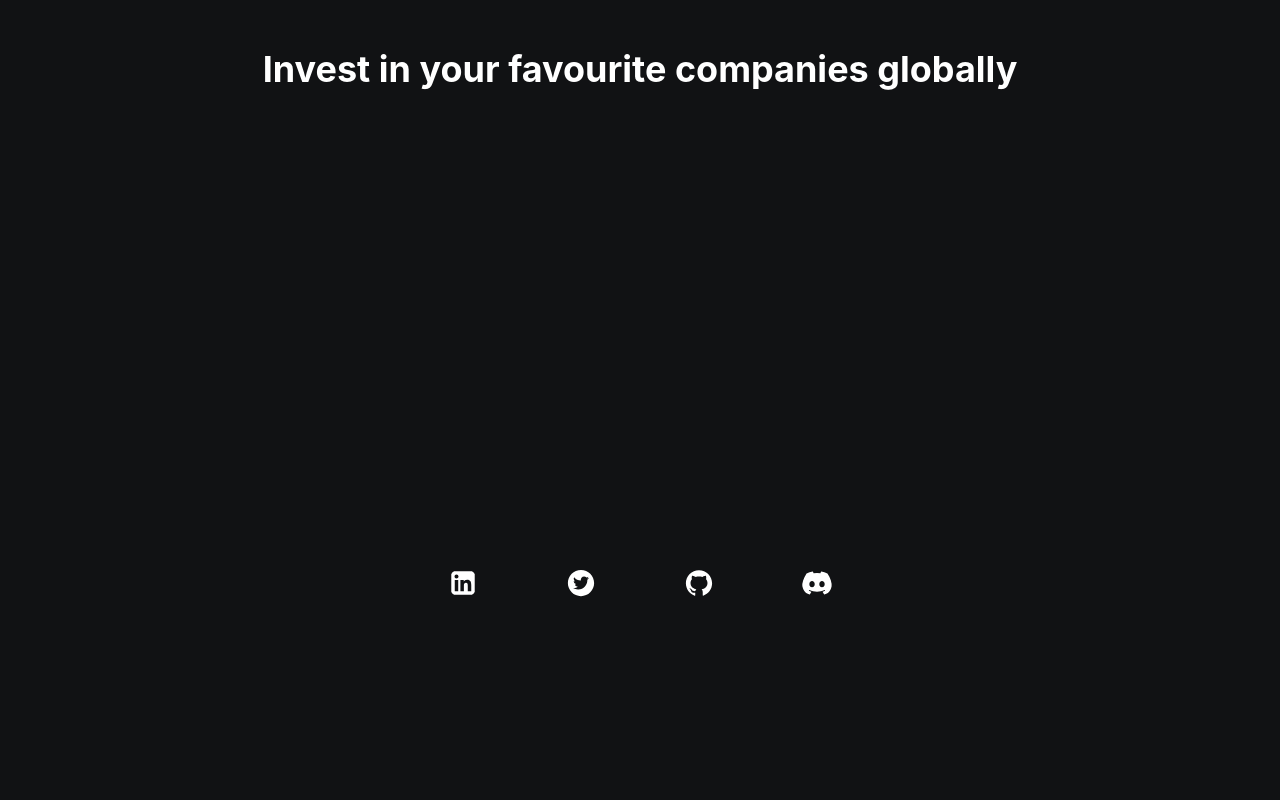
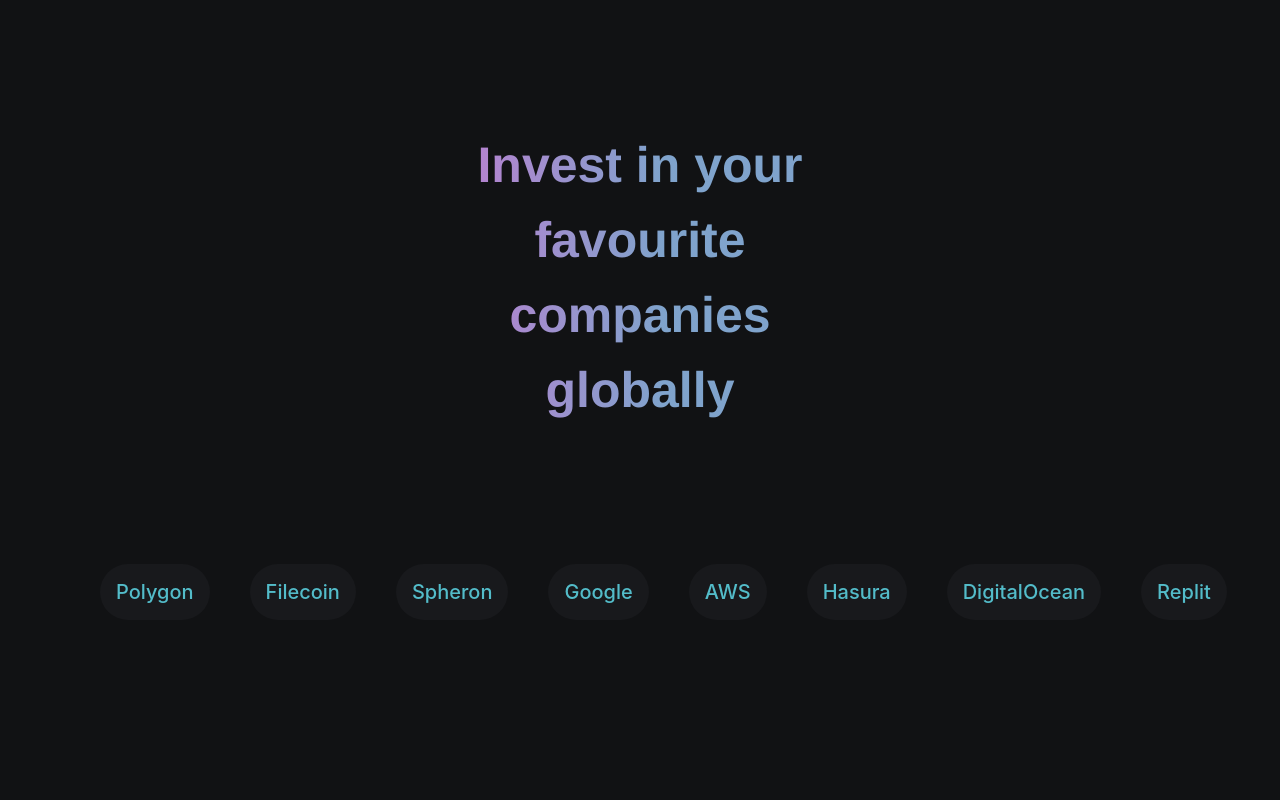
Before and after one commit to quaintrelle7/Alt-Investment, a Next.js app in the folder next-app/: page / in a window 1280 px wide. Shown: the part 1660-2460 px from the top of the page. Before the commit the page ends 2298 px from the top, so only its background shows below. Built offline with nearby package versions, Linux system fonts and the light colour scheme.

Commit message:
myportfolio

```diff
--- a/next-app/components/Homepage/AboutCompanies.tsx
+++ b/next-app/components/Homepage/AboutCompanies.tsx
@@ -1,20 +1,42 @@
 import React from 'react'
-import { Center, Flex, Heading, Stack, Image, Divider} from '@chakra-ui/react'
+import { Center, Flex, Heading, Stack, Image, Divider, Box} from '@chakra-ui/react'
 import {InfiniteMovingCards} from '../ui/infinite-moving-cards';
 
 type Props = {}
 
 
-
+ const companies = ["Polygon", "Filecoin", "Spheron", "Google", "AWS", "Hasura", "DigitalOcean", "Replit"
+    ]
 
 function AboutCompanies({}: Props) {
   return (
     <>
-    <Center px={100}>
-    <Stack height={"50vh"} my={20} >
-        <Heading>Invest in your favourite companies globally</Heading>
+    <Stack mx={20} pt={20} my={20}>
+
+
+    <Flex  justify={"center"}>
+            <Center width={{base:"60%", md:"40%"}}fontSize={{base:"2xl", md:"50px"}} textAlign={"center"}>
+                <h1 color="brand.primary">Invest in your favourite companies globally</h1>
+            </Center>
+
+        </Flex>
+    <Center px={100} py={50}>
+
+    </Center>
+    <Stack height={"50vh"}>
+    <Flex justifyContent={"space-between"} className='buildSlide'>
+                    {
+                        companies.map((item) => (
+                            <Box bg="brand.ternary" borderRadius={"20em"}  p="4" my={5} mx={5} key={item}>
+                                <Heading fontSize={20} fontWeight={"500"} color="brand.quinary">{item}</Heading>
+                            </Box>
+                        ))
+                    }
+    </Flex>
     </Stack>
-    </Center>
+    </Stack>
+
+
     </>
   )
 }
```
